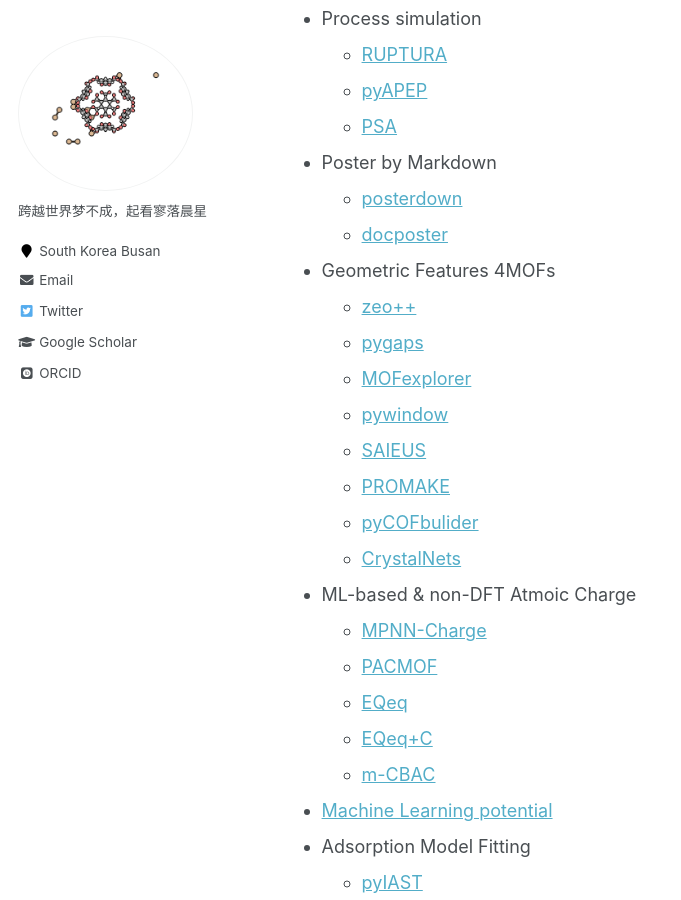
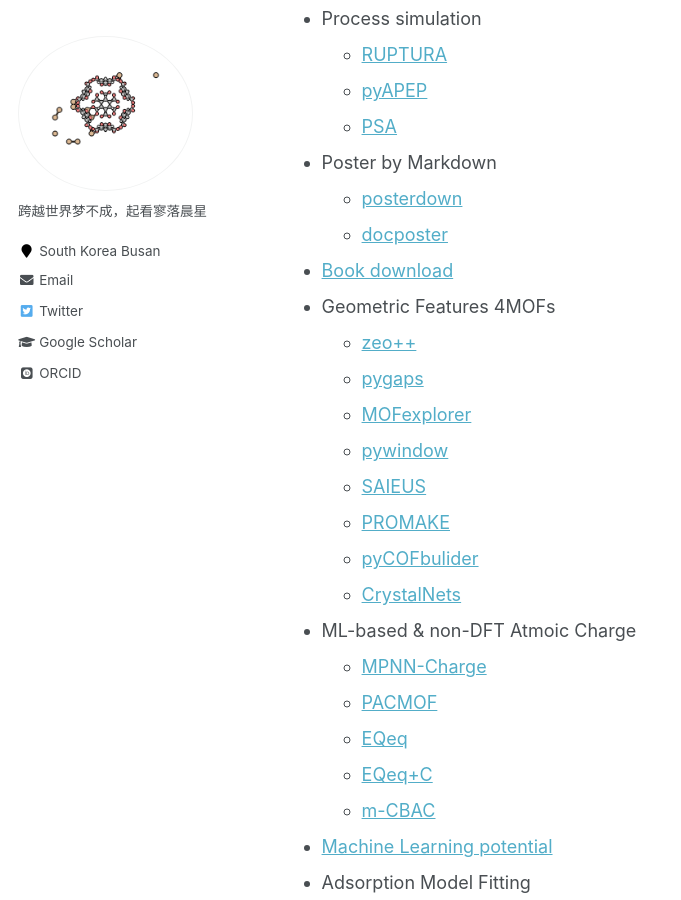
Before and after one commit to sxm13/ZGBshenxiaomoCV.github.io, a Jekyll site: the page built from _pages/markdown.md, in a window 1280 px wide and 900 px high, scrolled down 625 px. Shown: the whole window, without its empty margins (0-681 px from the left). Built offline with Jekyll 4.4.1, drawn with Linux system fonts in a browser that asks for light colours; some web fonts are replaced.

Commit message:
Update markdown.md

```diff
--- a/_pages/markdown.md
+++ b/_pages/markdown.md
@@ -26,6 +26,7 @@ redirect_from:
 * Poster by Markdown
   * [posterdown](https://github.com/brentthorne/posterdown?tab=readme-ov-file#getting-started)
   * [docposter](https://github.com/bbucior/docposter/tree/main?tab=readme-ov-file)
+* [Book download](https://libgen.is/)
 * Geometric Features 4MOFs
   * [zeo++](http://www.zeoplusplus.org/)
   * [pygaps](https://pygaps.readthedocs.io/en/master/)
```
